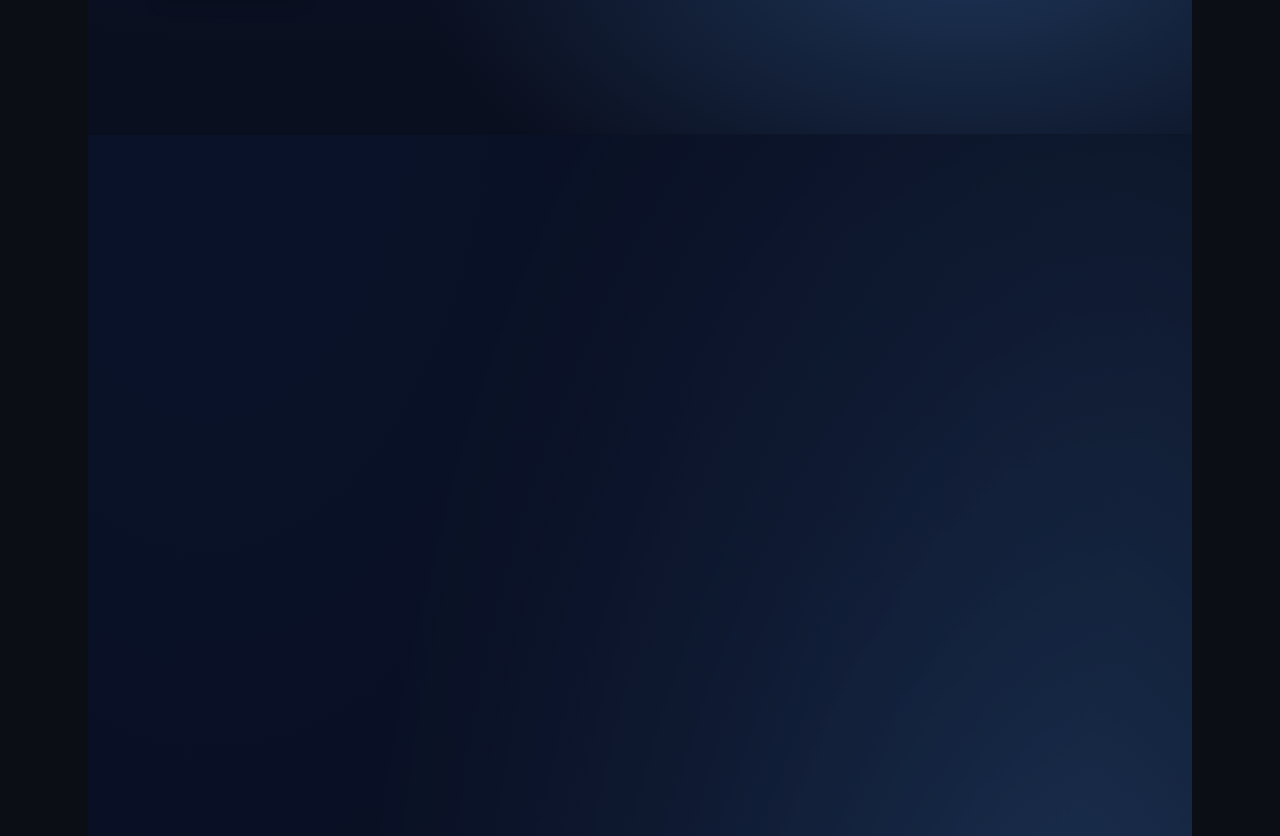
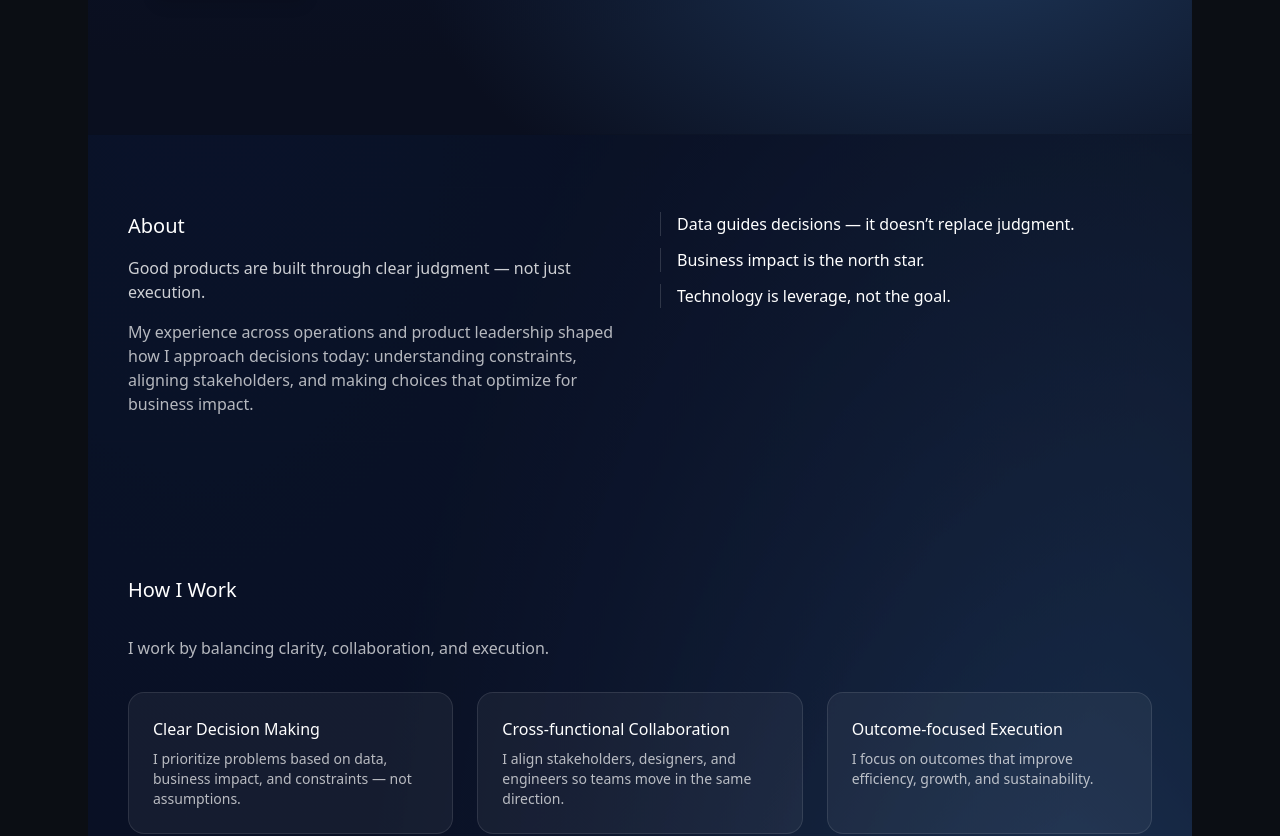
Before and after one commit to yspace89/personalweb, a Next.js app: page / in a window 1280 px wide. Shown: the part 524-1360 px from the top of the page. Built offline with nearby package versions, Linux system fonts and the light colour scheme.

Commit message:
Update globals.css

```diff
--- a/app/globals.css
+++ b/app/globals.css
@@ -156,3 +156,14 @@ body {
   opacity: 1;
   transform: translateY(0);
 }
+/* ===== Scroll reveal ===== */
+.reveal {
+  opacity: 0;
+  transform: translateY(24px);
+  transition: .7s ease-out;
+}
+
+.reveal.in-view {
+  opacity: 1;
+  transform: translateY(0);
+}
```
